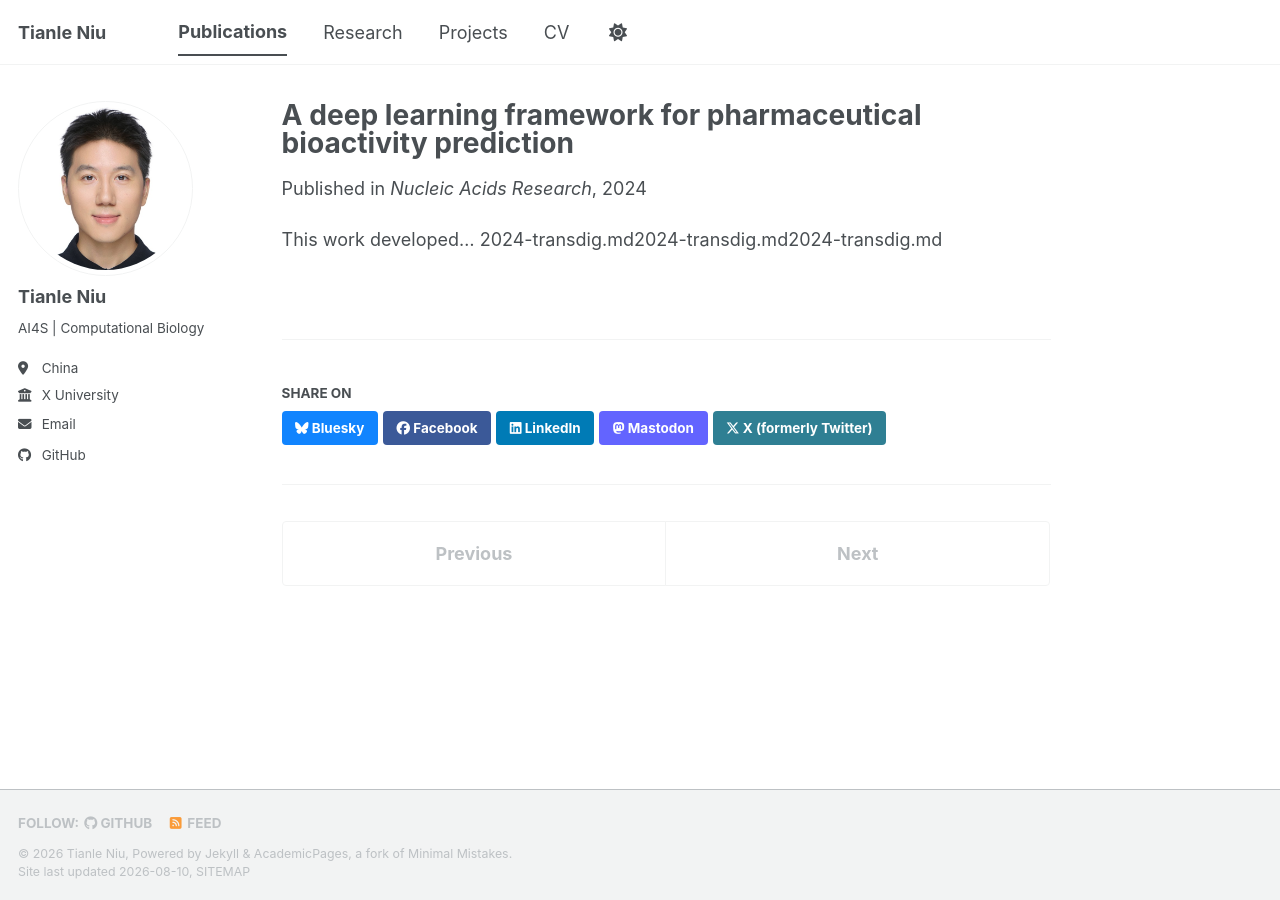
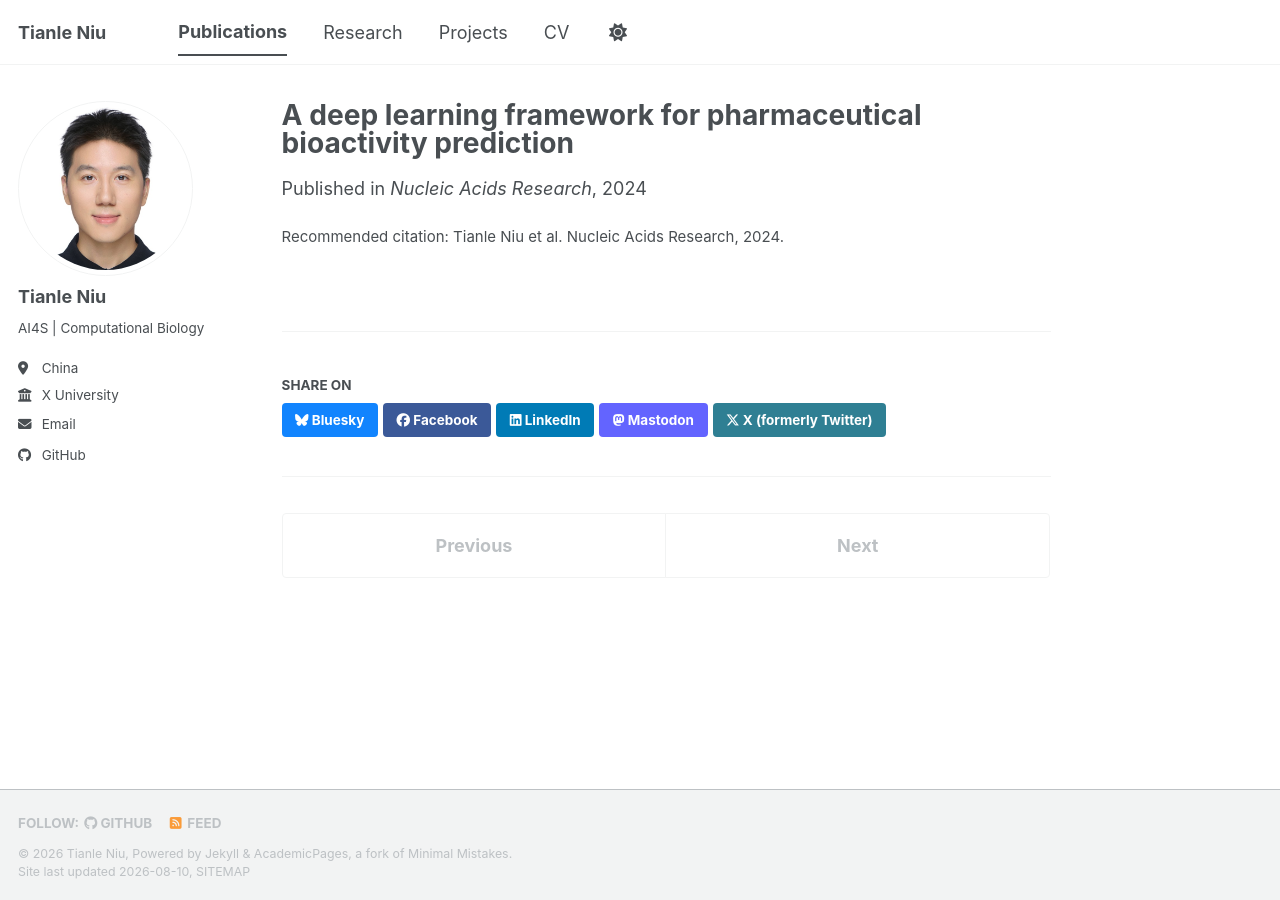
Before and after one commit to TianleNiu/TianleNiu.github.io, a Jekyll site: the page built from _publications/2024-transdig.md, in a window 1280 px wide. Built offline with Jekyll 4.4.1, drawn with Linux system fonts in a browser that asks for light colours; a style sheet for code colours, icons or effects is not loaded.

Commit message:
Update 2024-transdig.md

```diff
--- a/_publications/2024-transdig.md
+++ b/_publications/2024-transdig.md
@@ -1,9 +1,8 @@
 ---
 title: "A deep learning framework for pharmaceutical bioactivity prediction"
 collection: publications
+category: manuscripts
 date: 2024-01-01
 venue: "Nucleic Acids Research"
+citation: "Tianle Niu et al. Nucleic Acids Research, 2024."
 ---
-
-This work developed...
-2024-transdig.md2024-transdig.md2024-transdig.md
```
